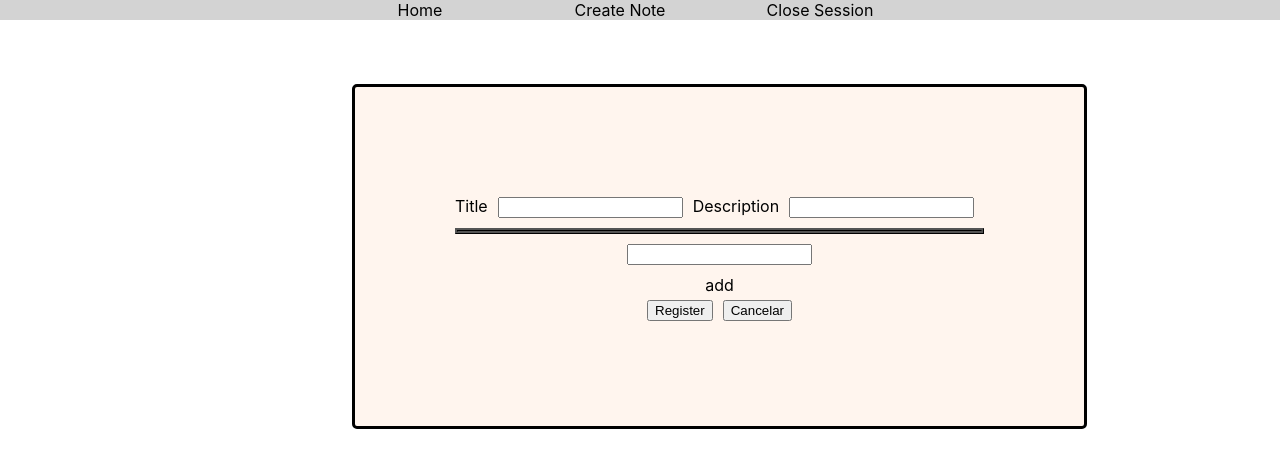
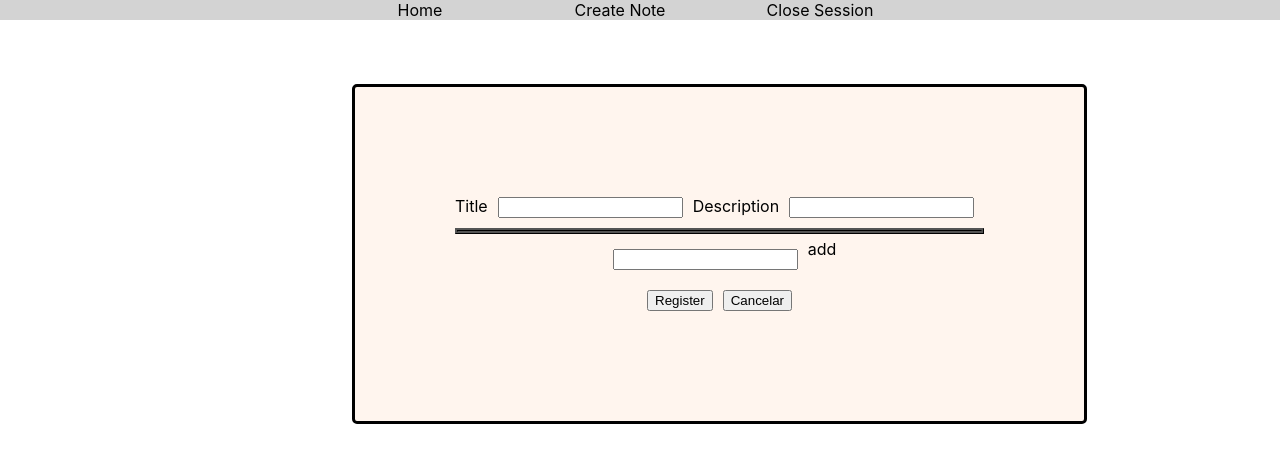
Before and after one commit to SchleicherConfalonieriN/ensolvers, a React (Create React App) app in the folder frontend/: page /create in a window 1280 px wide. Shown: the top 468 px of the page. Built offline with nearby package versions, Linux system fonts and the light colour scheme.

Commit message:
<add> git add css and divs layout

```diff
--- a/frontend/src/App.css
+++ b/frontend/src/App.css
@@ -10,6 +10,7 @@ body {
   align-items: center;
   align-self: center;
   margin: 0;
+  width: 100%;
 
 }
 
@@ -48,9 +49,14 @@ body {
 }
 
 .ListContainer{
+  justify-content: center;
+  align-items: center;
+  width: 80%;
   margin-top: 20px;
-  display: flex;
+  display:flex;
   flex-wrap: wrap;
+  margin-left: 15%;
+
 }
 .title{
 font-size: 15px;
@@ -135,6 +141,15 @@ width: 3000px;
   border-radius: 5px;
 
 }
+.options{
+  display: flex;
+  justify-content: center;
+  margin :5px;
+
+}
+form{
+  display: block;
+}
 
 #square{
   background-color: white;
--- a/frontend/src/main/Archived.js
+++ b/frontend/src/main/Archived.js
@@ -63,6 +63,7 @@ const getCategories = async (idc) =>{
 return (
   <div>
     <Nav/>
+    <label > Tags  </label>
     <select onChange={(e) => setTag(e.target.value)}>
     <option value="">--------</option>
     {category.map((mov,index) =>
--- a/frontend/src/main/CreateNote.js
+++ b/frontend/src/main/CreateNote.js
@@ -70,19 +70,22 @@ const deleteCategory = (x) =>{
 
                 <div id = "square">
                {category.map((mov,index) =>
-                        <div >
+                        <div className="options" >
                         <div className='Content' key={index}>{mov}</div>
                         <div className='Content'onClick={() => deleteCategory(index)} ><AiFillDelete ></AiFillDelete>   </div>
 
                        </div>
                )
                }
-                </div>
+                </div >
+                <div className="options">
                 <input type="text" value={cat} onChange={(e) => changeCat(e.target.value)}></input>
                 <div onClick={addCategory}>add</div>
-
+                </div>
+              <div className="options">
                 <button>Register</button>
                 <button>Cancelar</button>
+            </div>
             </form>
         </div>
 
--- a/frontend/src/main/EditNote.js
+++ b/frontend/src/main/EditNote.js
@@ -78,9 +78,11 @@ const addCategory = x =>{
 
             </div>
                 <input type="text" value={cat} onChange={(e) => setCat(e.target.value)}></input>
+                <div className="options">
                 <button onClick={addCategory}>Add</button>
                 <Link to={`/home/archived`}> <div>Cancel</div></Link>
                 <button onClick={edit}>Save</button>
+                </div>
             </form>
         </div>
     )
```
